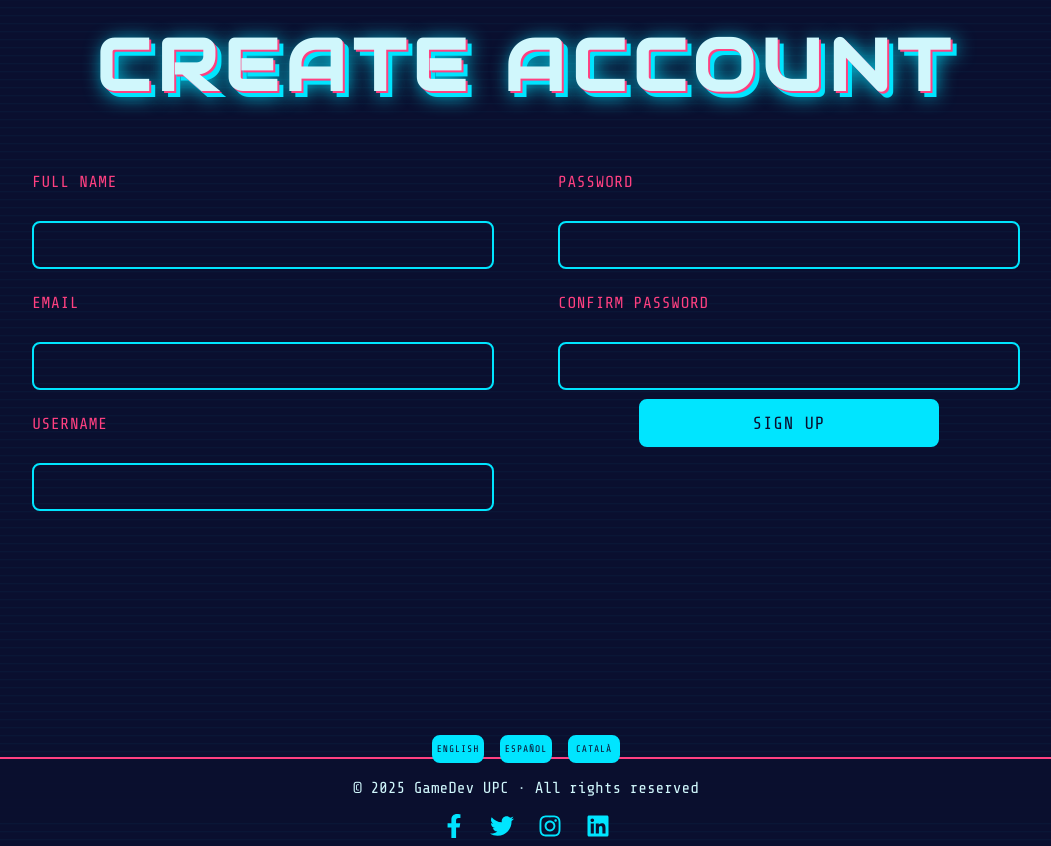
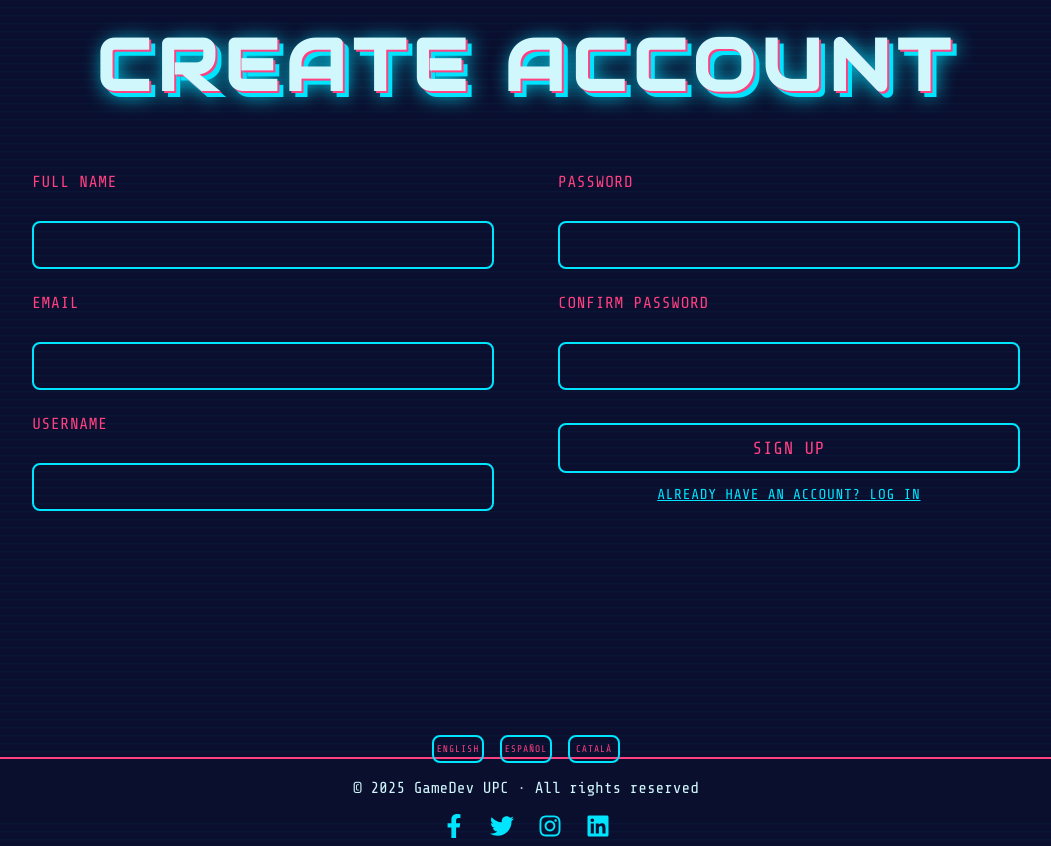
Before and after one commit to ivanrp14/gamedev-frontend, a React (Vite) app: page /signup in a window 1280 px wide. Shown: the whole page, without its empty margins (114-1165 px from the left). Built offline with nearby package versions, Linux system fonts and the light colour scheme; no server answers.

Commit message:
button secondary variant

```diff
--- a/public/locales/ca/translation.json
+++ b/public/locales/ca/translation.json
@@ -78,7 +78,8 @@
     "usernameLabel": "Nom d'usuari",
     "passwordLabel": "Contrasenya",
     "loading": "Carregant...",
-    "loginButton": "Entra"
+    "loginButton": "Entra",
+    "goToSignUp": "Vés a Registrar-te"
   },
   "signup": {
     "createAccount": "Crear compte",
@@ -93,7 +94,8 @@
     "registerError": "Error en registrar-se.",
     "registerFailed": "El registre ha fallat. Torna-ho a provar.",
     "registering": "Registrant...",
-    "register": "Registra't"
+    "register": "Registra't",
+    "goToLogin": "Ja tens un compte? Inicia sessió"
   },
   "leave": {
     "thanksForPlaying": "Gràcies per jugar",
--- a/public/locales/en/translation.json
+++ b/public/locales/en/translation.json
@@ -78,7 +78,8 @@
     "usernameLabel": "Username",
     "passwordLabel": "Password",
     "loading": "Loading...",
-    "loginButton": "Enter"
+    "loginButton": "Enter",
+    "goToSignUp": "Go to Sign Up"
   },
   "signup": {
     "createAccount": "Create Account",
@@ -93,7 +94,8 @@
     "registerError": "Registration error.",
     "registerFailed": "Registration failed. Please try again.",
     "registering": "Registering...",
-    "register": "Sign up"
+    "register": "Sign up",
+    "goToLogin": "Already have an account? Log in"
   },
   "leave": {
     "thanksForPlaying": "Thanks for playing",
--- a/public/locales/es/translation.json
+++ b/public/locales/es/translation.json
@@ -79,7 +79,8 @@
       "usernameLabel": "Nombre de usuario",
       "passwordLabel": "Contraseña",
       "loading": "Cargando...",
-      "loginButton": "Entrar"
+      "loginButton": "Entrar",
+      "goToSignUp": "Ir a Registrarse"
     },
     "signup": {
       "createAccount": "Crear Cuenta",
@@ -94,7 +95,8 @@
       "registerError": "Error al registrarse.",
       "registerFailed": "El registro falló. Inténtalo de nuevo.",
       "registering": "Registrando...",
-      "register": "Registrarse"
+      "register": "Registrarse",
+      "goToLogin": "¿Ya tienes una cuenta? Iniciar sesión"
     },
     "leave": {
       "thanksForPlaying": "Gracias por jugar",
--- a/src/components/hooks/AuthProvider.tsx
+++ b/src/components/hooks/AuthProvider.tsx
@@ -61,6 +61,7 @@ export function AuthProvider({ children }: { children: ReactNode }) {
   const logout = async () => {
     await apiClient.post("/auth/logout");
     setUser(null);
+
     setIsAuthenticated(false);
   };
 
--- a/src/components/pages/Login/Login.css
+++ b/src/components/pages/Login/Login.css
@@ -32,7 +32,17 @@
   font-size: 1rem;
   transition: border-color 0.3s ease;
 }
+.button.primary.submit-button{
+  width: 100%;
+  max-width: 2000px;
+  margin: 0 auto;
+  margin-top: 5%;
+  height: 50px;
 
+}
+.button.secondary{
+  width: 100%;
+}
 .signup-form , .login-form{
     margin: 0 auto;
     display: flex;
--- a/src/components/pages/Login/Login.tsx
+++ b/src/components/pages/Login/Login.tsx
@@ -70,12 +70,21 @@ export const Login: React.FC = () => {
           required
         />
 
-        <Button type="submit" disabled={isLoading}>
-          {isLoading ? t("login.loading") : t("login.loginButton")}
+        <Button type="submit" disabled={isLoading} className="submit-button">
+          <p>{isLoading ? t("login.loading") : t("login.loginButton")}</p>
         </Button>
 
         {errorMessage && <p className="error-message">{errorMessage}</p>}
+        <Button
+          type="button"
+          onClick={() => navigate("/signup")}
+          variant="secondary"
+          className="goto-login-button"
+        >
+          <p>{t("login.goToSignUp")}</p>
+        </Button>
       </form>
+      {/* 🔹 Go to Sign Up */}
     </div>
   );
 };
--- a/src/components/pages/Signup/Signup.tsx
+++ b/src/components/pages/Signup/Signup.tsx
@@ -136,12 +136,20 @@ export const SignUp: React.FC = () => {
             required
           />
 
-          <Button type="submit" disabled={isLoading}>
+          <Button type="submit" disabled={isLoading} className="submit-button">
             {isLoading ? t("signup.registering") : t("signup.register")}
           </Button>
+
+          <Button
+            className="goto-login-button"
+            type="button"
+            onClick={() => navigate("/signup")}
+            variant="secondary"
+          >
+            {t("signup.goToLogin")}
+          </Button>
+          {errorMessage && <p className="error-message">{errorMessage}</p>}
         </div>
-
-        {errorMessage && <p className="error-message">{errorMessage}</p>}
       </form>
     </div>
   );
--- a/src/components/ui/Button.tsx
+++ b/src/components/ui/Button.tsx
@@ -6,6 +6,7 @@ type ButtonProps = {
   type?: "button" | "submit" | "reset";
   className?: string;
   disabled?: boolean;
+  variant?: "primary" | "secondary"; // 👈 nuevo
 };
 
 export const Button: React.FC<ButtonProps> = ({
@@ -14,6 +15,7 @@ export const Button: React.FC<ButtonProps> = ({
   type = "button",
   className = "",
   disabled = false,
+  variant = "primary", // 👈 valor por defecto
 }) => {
   const [animatedText, setAnimatedText] = useState<string | null>(null);
   const [originalText, setOriginalText] = useState<string | null>(null);
@@ -57,7 +59,6 @@ export const Button: React.FC<ButtonProps> = ({
     }
   };
 
-  // Busca el texto dentro del <p> y lo anima
   useEffect(() => {
     React.Children.forEach(children, (child) => {
       if (
@@ -76,7 +77,7 @@ export const Button: React.FC<ButtonProps> = ({
       type={type}
       onClick={onClick}
       onMouseEnter={handleMouseEnter}
-      className={`button ${className}`}
+      className={`button ${variant} ${className}`} // 👈 añade la clase según variant
       disabled={disabled}
     >
       {React.Children.map(children, (child) => {
@@ -86,10 +87,9 @@ export const Button: React.FC<ButtonProps> = ({
           typeof child.props.children === "string" &&
           animatedText !== null
         ) {
-          // Reemplaza solo el <p> por uno animado
           return <p className="animated-text">{animatedText}</p>;
         }
-        return child; // Deja íconos y otros elementos como están
+        return child;
       })}
     </button>
   );
--- a/src/index.css
+++ b/src/index.css
@@ -80,33 +80,45 @@ h3
   font-size: 1.25rem;
   margin-bottom: 0.5rem;
 }
-
-/* === BUTTON === */
+/* Base button */
 button {
   font-family: var(--font-body);
   font-size: 1rem;
+  text-transform: uppercase;
+  letter-spacing: 0.05em;
+  cursor: pointer;
+  border-radius: 0.25rem;
+  padding: 0.75rem 1.5rem;
+  transition: background 0.3s ease, color 0.3s ease, transform 0.2s ease;
+}
+
+/* === VARIANT PRIMARY === */
+button.primary {
   color: var(--neon-pink);
   background-color: transparent;
   border: 2px solid var(--neon-blue);
-  padding: 0.75rem 1.5rem;
-  border-radius: 0.25rem;
-  text-transform: uppercase;
-  letter-spacing: 0.05em;
-  cursor: pointer;
   animation: neon-glow 2.5s ease-in-out infinite alternate;
-  transition:
-    background 0.4s ease,
-    color 0.4s ease,
-    border-radius 0.4s ease,
-    transform 0.3s ease;
+}
+button.primary:hover {
+  background: var(--neon-blue);
+  color: var(--dark-blue);
+  transform: scale(1.05);
 }
 
-button:hover {
-  background: var(--neon-blue);
-  color: var(--dark-blue);
-  scale: 1.05;
+/* === VARIANT SECONDARY === */
+button.secondary {
+  border: none;
+  background: transparent;
+  color: var(--neon-blue);
+  text-decoration: underline;
+  font-size: 0.9rem;
+  padding: 0.25rem 0.5rem;
+}
+button.secondary:hover {
+  color: var(--neon-pink);
+  transform: scale(1.05);
+}
 
-}
 
 /* === ANIMATIONS === */
 @keyframes move-lines {
```
